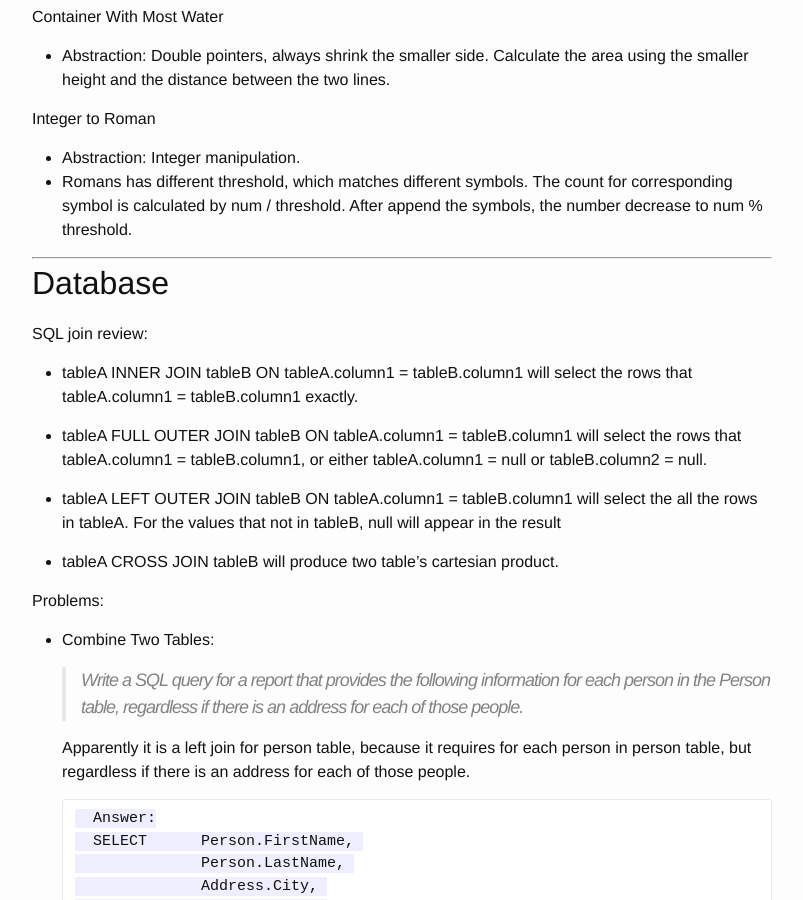
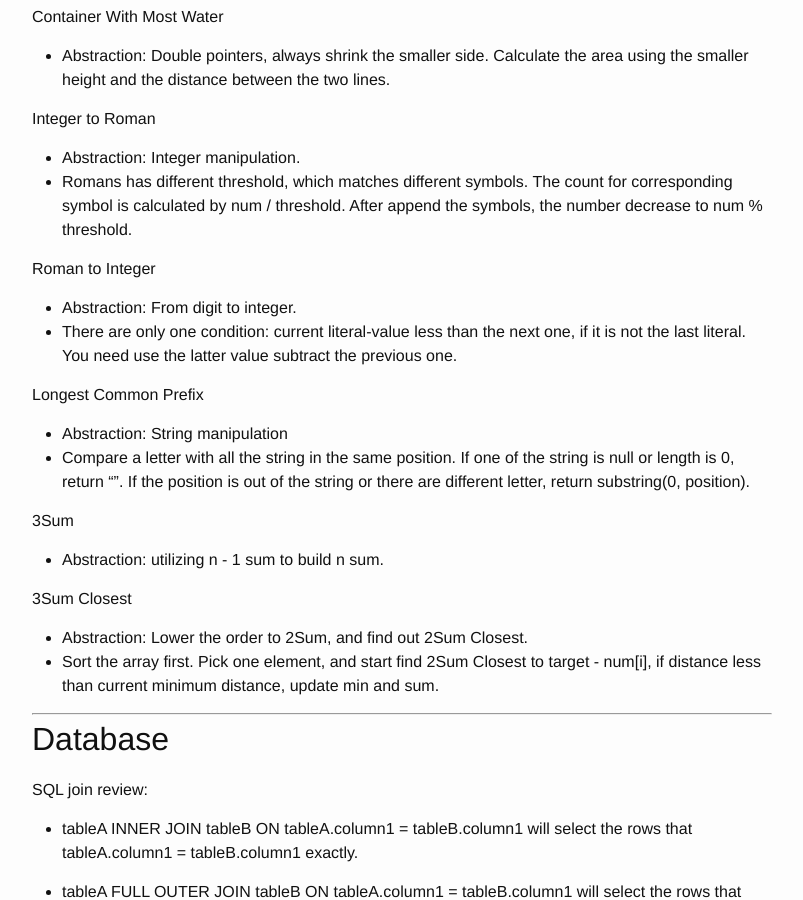
Before and after one commit to lqs4188980/lqs4188980.github.io, a Jekyll site: the page built from _posts/2015-01-11-leetcode-summary.markdown, in a window 1280 px wide and 900 px high, scrolled down 2835 px. Shown: the whole window, without its empty margins (238-1041 px from the left). Built offline with Jekyll 4.4.1, drawn with Linux system fonts in a browser that asks for light colours.

Commit message:
update post

```diff
--- a/_posts/2015-01-11-leetcode-summary.markdown
+++ b/_posts/2015-01-11-leetcode-summary.markdown
@@ -83,6 +83,25 @@ Integer to Roman
 + Abstraction: Integer manipulation.
 + Romans has different threshold, which matches different symbols. The count for corresponding symbol is calculated by num / threshold. After append the symbols, the number decrease to num % threshold.
 
+Roman to Integer
+
++ Abstraction: From digit to integer.
++ There are only one condition: current literal-value less than the next one, if it is not the last literal. You need use the latter value subtract the previous one.
+
+Longest Common Prefix
+
++ Abstraction: String manipulation
++ Compare a letter with all the string in the same position. If one of the string is null or length is 0, return "". If the position is out of the string or there are different letter, return substring(0, position).
+
+3Sum
+
++ Abstraction: utilizing n - 1 sum to build n sum.
+
+3Sum Closest
+
++ Abstraction: Lower the order to 2Sum, and find out 2Sum Closest.
++ Sort the array first. Pick one element, and start find 2Sum Closest to target - num[i], if distance less than current minimum distance, update min and sum.
+
 
 <hr />
 Database
```
